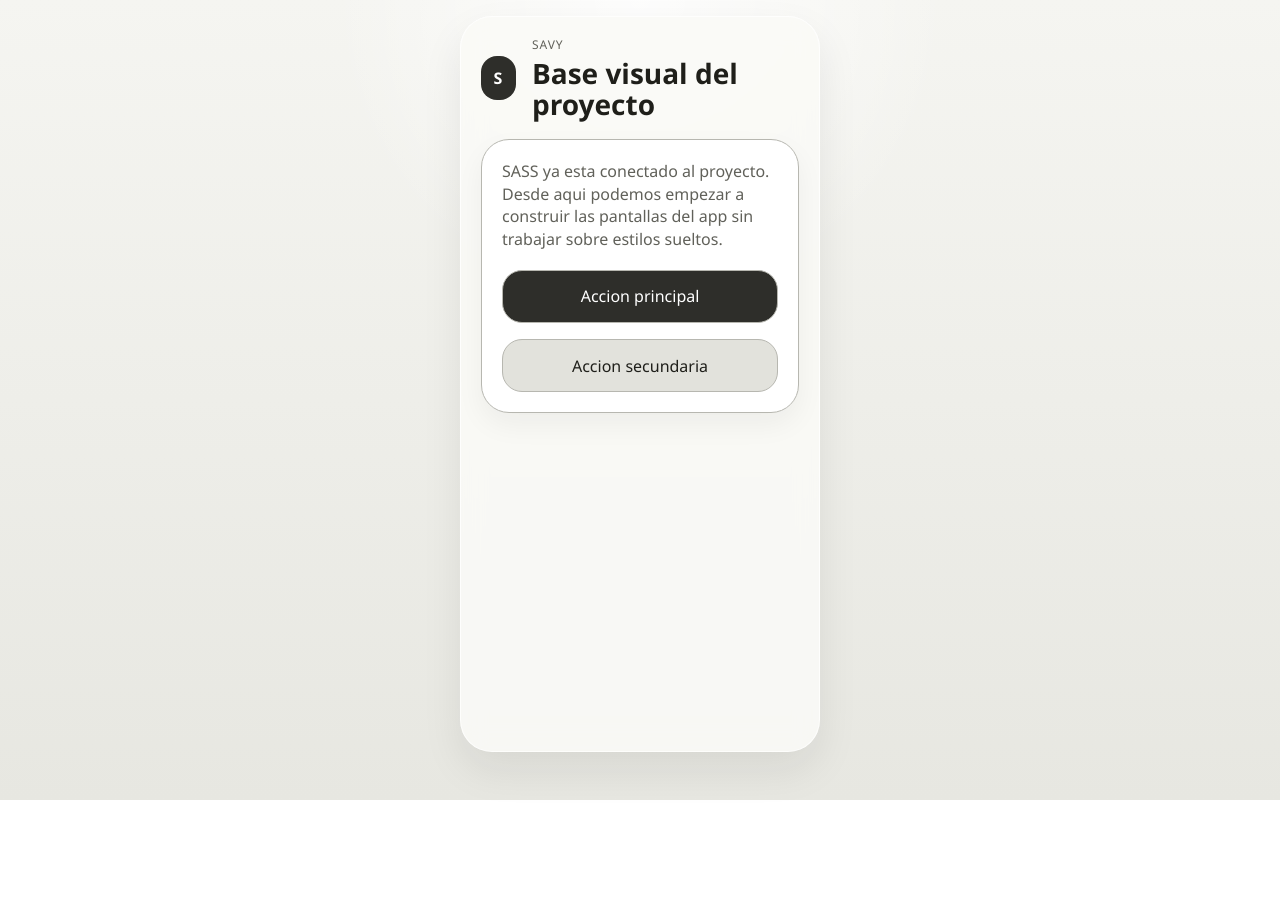
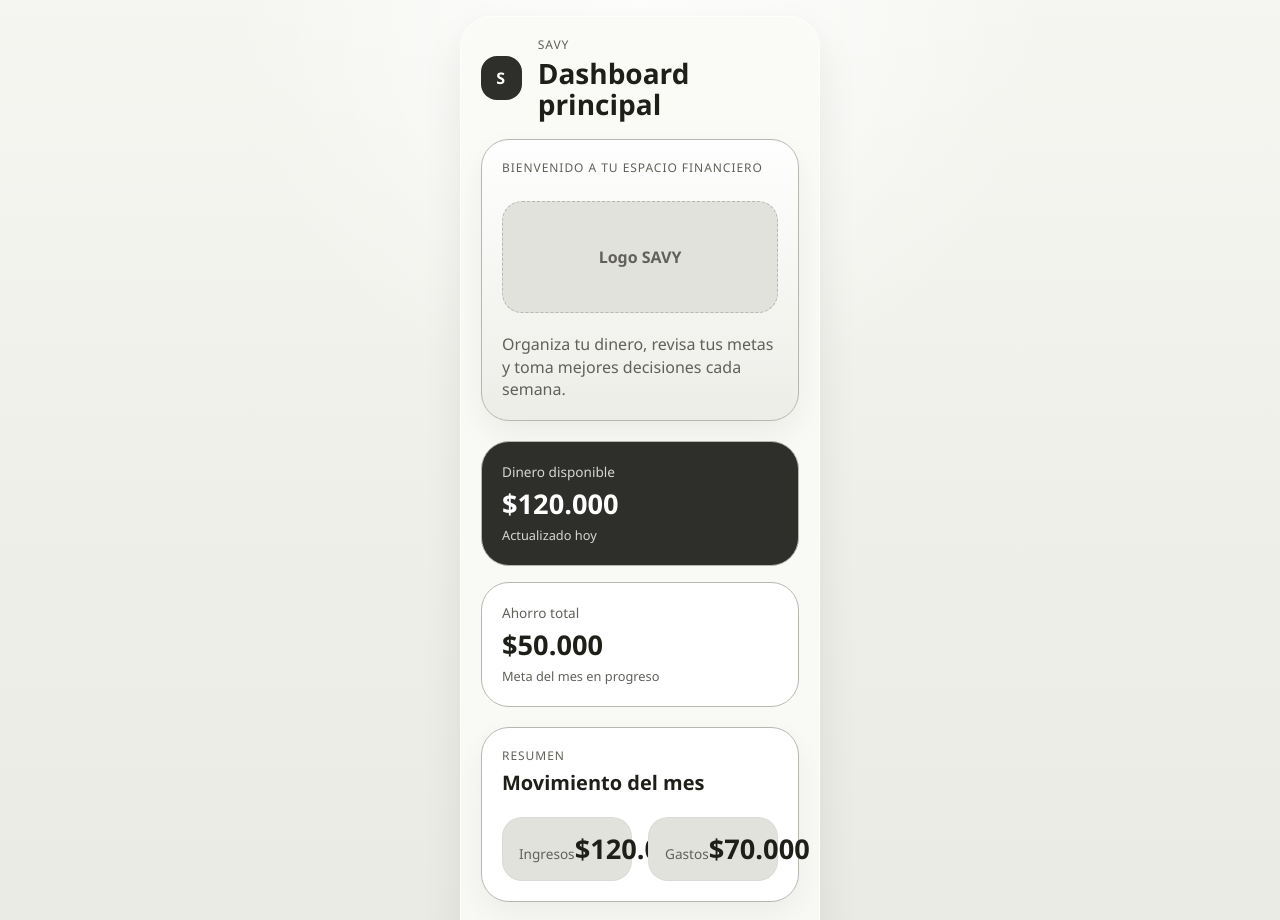
Before and after one commit to nikkiyuki/Entrega2_AppHibrida_AM, a React (Vite) app: page / in a window 1280 px wide. Shown: the top 920 px of the page. Before the commit the page ends 800 px from the top, so only its background shows below. Built offline with nearby package versions, Linux system fonts and the light colour scheme.

Commit message:
Creacion de la estructura base del dashboard

```diff
--- a/src/pages/home/Home.tsx
+++ b/src/pages/home/Home.tsx
@@ -6,24 +6,67 @@ export default function Home() {
           <div className="brand-badge">S</div>
           <div>
             <p className="eyebrow">SAVY</p>
-            <h1 className="title">Base visual del proyecto</h1>
+            <h1 className="title">Dashboard principal</h1>
           </div>
         </header>
 
-        <article className="panel stack">
+        <article className="hero-card stack">
+          <p className="eyebrow">Bienvenido a tu espacio financiero</p>
+          <div className="logo-placeholder">Logo SAVY</div>
           <p className="text-muted">
-            SASS ya esta conectado al proyecto. Desde aqui podemos empezar a
-            construir las pantallas del app sin trabajar sobre estilos sueltos.
+            Organiza tu dinero, revisa tus metas y toma mejores decisiones cada
+            semana.
           </p>
-          <div className="actions-grid">
-            <button className="button button--primary" type="button">
-              Accion principal
-            </button>
-            <button className="button button--secondary" type="button">
-              Accion secundaria
-            </button>
+        </article>
+
+        <section className="balance-grid" aria-label="Resumen financiero">
+          <article className="stat-card stat-card--highlight">
+            <span className="stat-card__label">Dinero disponible</span>
+            <strong className="stat-card__value">$120.000</strong>
+            <span className="stat-card__hint">Actualizado hoy</span>
+          </article>
+
+          <article className="stat-card">
+            <span className="stat-card__label">Ahorro total</span>
+            <strong className="stat-card__value">$50.000</strong>
+            <span className="stat-card__hint">Meta del mes en progreso</span>
+          </article>
+        </section>
+
+        <section className="panel stack" aria-label="Resumen del mes">
+          <div className="section-heading">
+            <div>
+              <p className="eyebrow">Resumen</p>
+              <h2 className="section-title">Movimiento del mes</h2>
+            </div>
           </div>
-        </article>
+
+          <div className="mini-summary-grid">
+            <article className="mini-summary">
+              <span className="mini-summary__label">Ingresos</span>
+              <strong className="mini-summary__value">$120.000</strong>
+            </article>
+            <article className="mini-summary">
+              <span className="mini-summary__label">Gastos</span>
+              <strong className="mini-summary__value">$70.000</strong>
+            </article>
+          </div>
+        </section>
+
+        <section className="dashboard-actions" aria-label="Acciones principales">
+          <button className="button button--secondary" type="button">
+            Registrar ingreso
+          </button>
+          <button className="button button--secondary" type="button">
+            Registrar gasto
+          </button>
+          <button className="button button--secondary" type="button">
+            Ahorrar
+          </button>
+          <button className="button button--primary" type="button">
+            Ver resumen
+          </button>
+        </section>
       </section>
     </main>
   )
--- a/src/styles/_components.scss
+++ b/src/styles/_components.scss
@@ -70,3 +70,78 @@
   background: $color-surface-soft;
   color: $color-text;
 }
+
+.hero-card {
+  padding: $space-4;
+  border: 1px solid $color-border;
+  border-radius: $radius-xl;
+  background:
+    linear-gradient(180deg, rgba(255, 255, 255, 0.98) 0%, rgba(237, 237, 232, 0.98) 100%);
+  box-shadow: 0 14px 32px rgba(24, 24, 20, 0.06);
+}
+
+.logo-placeholder {
+  display: grid;
+  place-items: center;
+  min-height: 7rem;
+  border: 1px dashed $color-border;
+  border-radius: $radius-lg;
+  background: $color-surface-soft;
+  color: $color-text-muted;
+  font-weight: 600;
+}
+
+.stat-card {
+  display: flex;
+  flex-direction: column;
+  gap: $space-1;
+  padding: $space-4;
+  border: 1px solid $color-border;
+  border-radius: $radius-xl;
+  background: $color-surface;
+}
+
+.stat-card--highlight {
+  background: $color-primary-strong;
+  color: #ffffff;
+
+  .stat-card__label,
+  .stat-card__hint {
+    color: rgba(255, 255, 255, 0.8);
+  }
+}
+
+.stat-card__label,
+.mini-summary__label {
+  font-size: 0.85rem;
+  color: $color-text-muted;
+}
+
+.stat-card__value,
+.mini-summary__value {
+  font-size: 1.7rem;
+  line-height: 1.1;
+}
+
+.stat-card__hint {
+  font-size: 0.8rem;
+  color: $color-text-muted;
+}
+
+.section-heading {
+  display: flex;
+  align-items: center;
+  justify-content: space-between;
+}
+
+.section-title {
+  margin: 0;
+  font-size: 1.25rem;
+}
+
+.mini-summary {
+  padding: $space-3;
+  border-radius: $radius-lg;
+  background: $color-surface-soft;
+  border: 1px solid rgba(0, 0, 0, 0.03);
+}
--- a/src/styles/_layout.scss
+++ b/src/styles/_layout.scss
@@ -74,8 +74,19 @@ textarea {
   gap: $space-3;
 }
 
+.balance-grid,
+.mini-summary-grid,
+.dashboard-actions {
+  display: grid;
+  gap: $space-3;
+}
+
 @media (min-width: 768px) {
   .screen {
     min-height: 46rem;
   }
+
+  .mini-summary-grid {
+    grid-template-columns: repeat(2, minmax(0, 1fr));
+  }
 }
```
